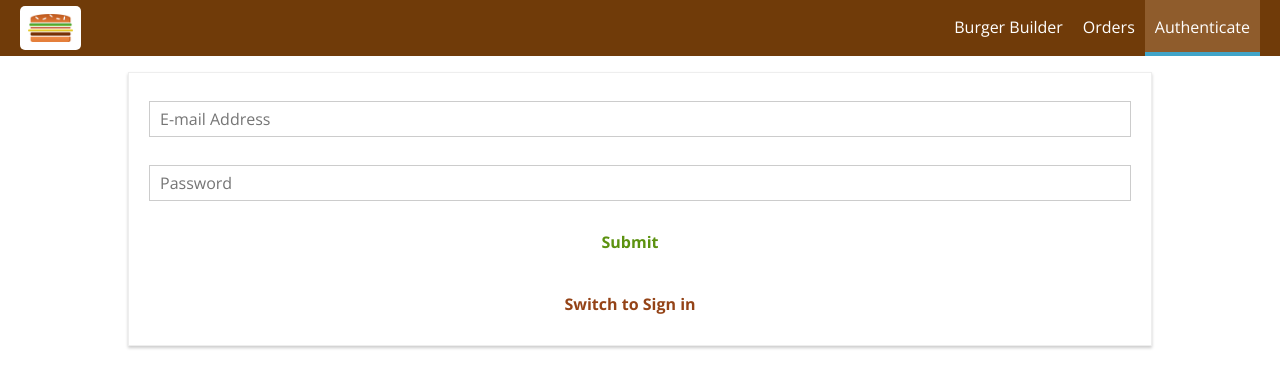
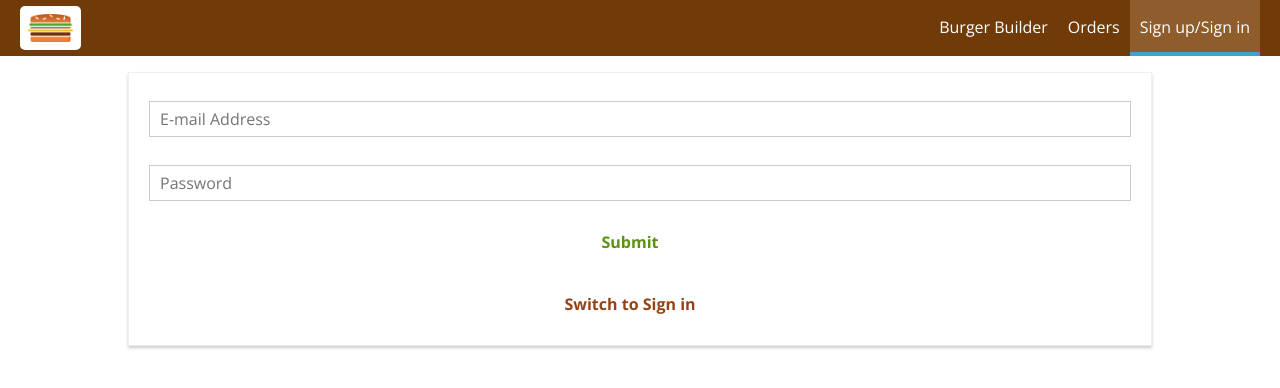
Before and after one commit to mlycode/react-burger-app, a React app: page /auth in a window 1280 px wide. Shown: the top 388 px of the page. Built offline with nearby package versions, Linux system fonts and the light colour scheme.

Commit message:
change navigation bar to show signup/signin or logout depending on user authentication

```diff
--- a/src/components/Navigation/NavigationItems/NavigationItems.js
+++ b/src/components/Navigation/NavigationItems/NavigationItems.js
@@ -2,11 +2,11 @@ import React from "react";
 import classes from "./NavigationItems.css";
 import NavigationItem from "./NavigationItem/NavigationItem";
 
-const navigationItems = () => (
+const navigationItems = (props) => (
     <ul className={classes.NavigationItems}>
         <NavigationItem link="/">Burger Builder</NavigationItem>
         <NavigationItem link="/orders">Orders</NavigationItem>
-        <NavigationItem link="/auth">Authenticate</NavigationItem>
+       {props.isAuthenticated ? <NavigationItem link="/auth">Logout</NavigationItem> : <NavigationItem link="/auth">Sign up/Sign in</NavigationItem>}
     </ul>
 );
 
--- a/src/components/Navigation/SideDrawer/SideDrawer.js
+++ b/src/components/Navigation/SideDrawer/SideDrawer.js
@@ -20,7 +20,7 @@ const sideDrawer = (props) => {
                     <Logo />
                 </div>
                 <nav>
-                    <NavigationItems />
+                    <NavigationItems isAuthenticated={props.isAuth}/>
                 </nav>
             </div>
         </Aux>
--- a/src/components/Navigation/Toolbar/Toolbar.js
+++ b/src/components/Navigation/Toolbar/Toolbar.js
@@ -11,7 +11,7 @@ const toolbar = (props) => (
             <Logo />
         </div>
         <nav className={classes.DesktopOnly}>
-           <NavigationItems />
+           <NavigationItems isAuthenticated={props.isAuth}/>
         </nav>
     </header>
 );
--- a/src/hoc/Layout/Layout.js
+++ b/src/hoc/Layout/Layout.js
@@ -1,4 +1,6 @@
 import React, {Component} from "react";
+import { connect } from "react-redux";
+
 import Aux from "../Auxiliary/Auxiliary";
 import classes from "./Layout.css";
 import Toolbar from "../../components/Navigation/Toolbar/Toolbar";
@@ -22,7 +24,9 @@ class Layout extends Component {
     render () {
         return (
             <Aux>
-                <Toolbar open={this.sideDrawerToggleHandler}/>
+                <Toolbar
+                    isAuth={this.props.isAuthenticated}
+                    open={this.sideDrawerToggleHandler}/>
                 <SideDrawer
                 closed={this.sideDrawerClosedHandler}
                 open={this.state.showSideDrawer} />
@@ -34,4 +38,10 @@ class Layout extends Component {
     }
 }
 
-export default Layout;
+const mapStateToProps = state => {
+    return {
+        isAuthenticated: state.auth.token !== null
+    };
+};
+
+export default connect(mapStateToProps)(Layout);
```
